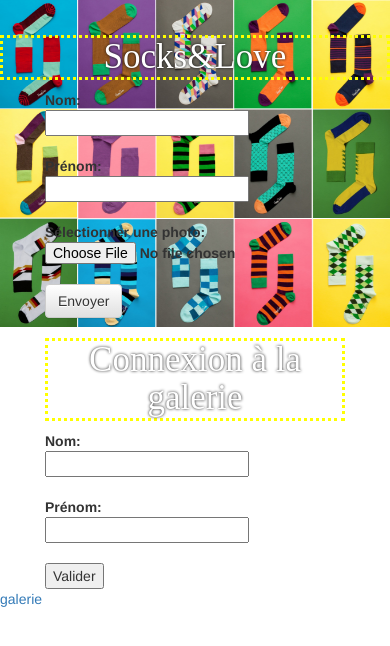
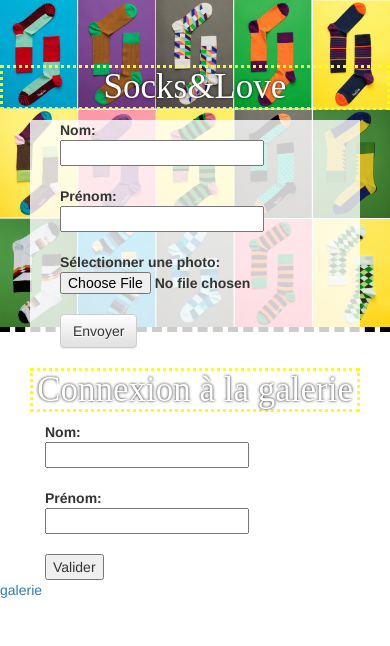
Before and after one commit to christianJCK/lyon_hack_102016_david_christian, a PHP site: page / in a window 390 px wide. Shown: the top 646 px of the page. Run offline with PHP 8.4, Linux system fonts and the light colour scheme.

Commit message:
homepage layout

```diff
--- a/public/css/style.css
+++ b/public/css/style.css
@@ -1,5 +1,6 @@
 body {
     padding: 0;
+    padding-top: 30px;
     margin: 0;
     display: list-item;
 }
@@ -19,6 +20,16 @@ div h1 {
 
 /* body */
 
+#logo {
+    position: absolute;
+
+    width: 200px;
+    height: auto;
+    padding-left: 50px;
+    padding-top: 20px;
+}
+
+
 #bg {
     position: fixed;
     top: 0;
@@ -26,7 +37,16 @@ div h1 {
     width: 100%;
     height: auto;
     background-size: cover;
+    border-bottom: dashed;
+    border-bottom-color: black;
+    border-bottom-width: thick;
     z-index: -1;
+}
+
+@media screen and (max-width: 991px) {
+    #logo {
+        display: none;
+    }
 }
 
 #container {
@@ -35,8 +55,13 @@ div h1 {
     background-color: white;
 }
 
+#bloc{
+    background-color: rgba(255,255,255,0.8);
+}
 
-
+#bloc2 {
+    background-color: rgba(255,255,255,0.8);
+}
 
 /*
 #blanc {
--- a/public/index.php
+++ b/public/index.php
@@ -7,9 +7,10 @@
         </head>
         <body>
         <img src="img/happysocks.jpg" id="bg" alt="socks"/>
+        <img src="img/logo.jpg" id="logo" alt="wildcodeschool" class="img-responsive"/>
         <header>
             <div class="row">
-                <div class=" col-xs-12 col-md-offset-4 col-md-3">
+                <div class=" col-xs-12 col-md-offset-4 col-md-4">
                     <h1>Socks&Love</h1>
                 </div>
             </div>
@@ -17,9 +18,9 @@
         <div id="formulaire">
             <section class="container-fluid" id="section1">
                 <div class="container">
-
+                <div class="col-xs-12 col-md-offset-4 col-md-4" id="bloc">
                     <form enctype="multipart/form-data" action="../src/form.php" method="post">
-                            <div class="col-xs-12 col-md-offset-4 col-md-10">
+                            <div class="col-xs-12">
                                 <div class="form-group">
                                     <label>Nom:<br>
                                         <input type="text" value="" name="nom"/>
@@ -29,7 +30,7 @@
                             </div>
 
 
-                            <div class="col-xs-12 col-md-offset-4 col-md-10">
+                            <div class="col-xs-12">
                                 <div class="form-group">
                                     <label>Prénom:<br>
                                         <input type="text" value="" name="prenom"/>
@@ -40,7 +41,7 @@
 
 
 
-                            <div class="col-xs-12 col-md-offset-4 col-md-10">
+                            <div class="col-xs-12">
 
                                 <div class="form-group">
                                     <label for="fileupload"> Sélectionner une photo:<br>
@@ -50,17 +51,19 @@
                             </div>
 
 
-                        <div class="col-xs-12 col-md-offset-4 col-md-3">
+                        <div class="col-xs-12">
                             <button type="submit" class="btn btn-default">Envoyer</button>
                         </div>
                     </form>
+                    </div>
                 </div>
             </section>
 
             <section class="container-fluid">
                 <div class="container">
-                    <div class="col-xs-12 col-md-offset-4 col-md-3">
+
                     <h1>Connexion à la galerie</h1>
+                    <div class="col-xs-12 col-md-offset-4 col-md-4" id="bloc2">
                     <form action="login.php" method="post">
                         <div class="form-group">
                             <label>Nom:<br>
```
Also changed, not shown: public/img/logo.jpg (added).
